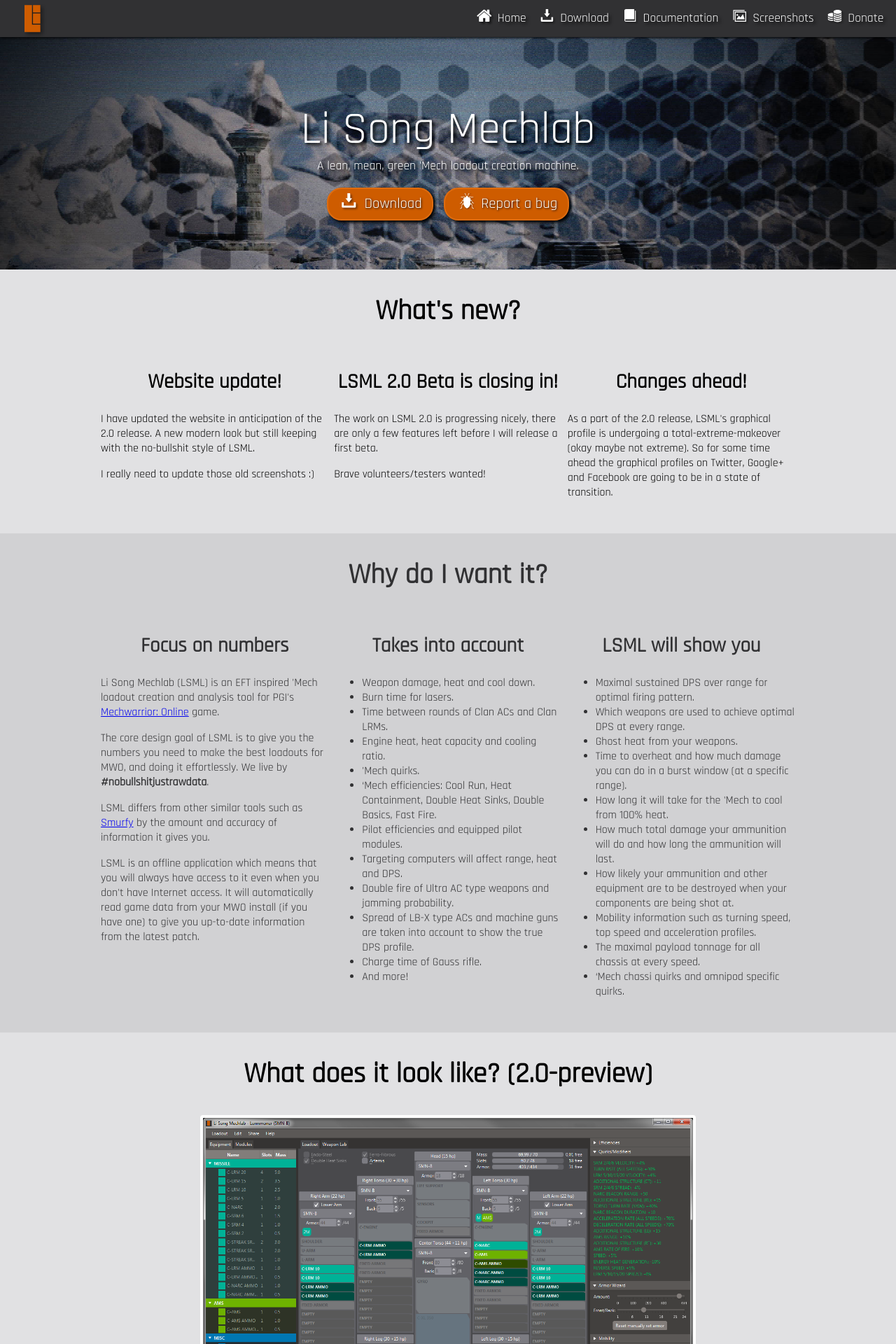
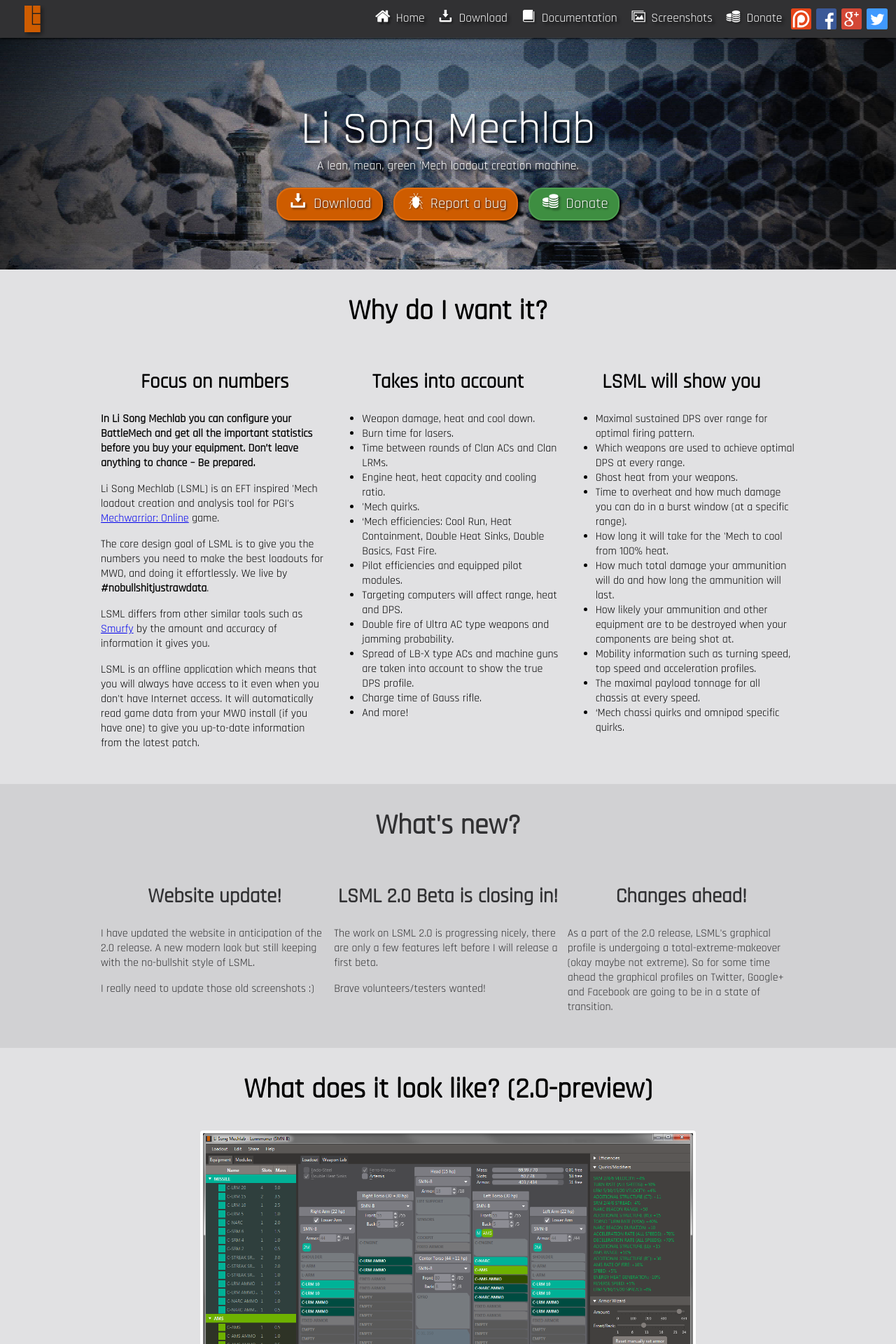
Before and after one commit to lisongmechlab/lsml, a PHP site: page / in a window 1280 px wide. Shown: the top 1920 px of the page at 70% size. Run offline with PHP 8.4, Linux system fonts and the light colour scheme; some libraries are stand-ins or nearby versions.

Commit message:
Improving web page again.

```diff
--- a/index.html
+++ b/index.html
@@ -9,12 +9,36 @@
     <link rel="stylesheet" href="flexslider.css" type="text/css">
     <script src="jquery-2.2.1.min.js"></script>
     <script defer src="jquery.flexslider-min.js"></script>
+    <script type="application/ld+json">
+	{
+		"@context": "http://schema.org",
+		"@type": "SoftwareApplication",
+        "name" : "Li Song Mechlab",
+        "creator" : "Li Song",
+        "description" : "In Li Song Mechlab you can configure your BattleMech and get all the important statistics before you buy your equipment in the game MechWarrior Online.",
+        "keywords" : "Li Song Mechlab, Li Song Mech Lab, LSML, LiLab",
+        "applicationCategory" : "Tool to configure 'mechs for MechWarrior Online",
+        "operatingSystem" : "Windows, Linux, MacOS",
+		"offers":{
+    	  "@type": "Offer",
+    	  "availability": "http://schema.org/InStock",
+          "priceCurrency":"USD",
+          "price" : "0",
+        "offeredBy":{
+          "@id":"#Organization",
+          "@type":"Organization",
+          "name":"Li Soft",
+          "logo":"https://emilybjoerk.github.io/lsml/images/logo.svg",
+          "url":"http://li-soft.org/"
+    			}
+            }
+	}</script>
 </head>
 <body>
 <nav>
     <img src="images/logo.svg" class="logo" alt="LSML"/>
     <div style="flex-grow:20;"></div>
-    <div class="buttons">
+    <div class="navigation">
         <div><a href="index.html#about"><img src="icons/home.svg" alt="Home"/> Home </a></div>
         <div><a href="https://github.com/lisongmechlab/lsml/releases"><img src="icons/download.svg" alt="Download"/> Download </a></div>
         <div><a href="https://github.com/lisongmechlab/lsml/wiki"><img src="icons/documentation.svg" alt="Documentation"/> Documentation </a></div>
@@ -22,11 +46,11 @@
         <div><a href="index.html#donate"><img src="icons/donate.svg" alt="Donate"/> Donate </a></div>
     </div>
 
-    <script defer type="text/javascript" src="https://static.addtoany.com/menu/page.js"></script>
-    <div class="social a2a_kit a2a_kit_size_32 a2a_default_style">
-        <a class="a2a_button_facebook"></a>
-        <a class="a2a_button_twitter"></a>
-        <a class="a2a_button_google_plus"></a>
+    <div class="social">
+        <a href="https://www.patreon.com/LSML" target="_blank"><img src="icons/sm_patreon.svg" alt="Patreon Page"/></a>
+        <a href="https://www.facebook.com/lisongmechlab/" target="_blank"><img src="icons/sm_fb.svg" alt="FB Page"/></a>
+        <a href="https://plus.google.com/b/105397558916882187005/105397558916882187005" target="_blank"><img src="icons/sm_gplus.svg" alt="G+ Page"/></a>
+        <a href="https://twitter.com/lisongmechlab" target="_blank"><img src="icons/sm_twitter.svg" alt="Twitter Page"/></a>
     </div>
 </nav>
 <main>
@@ -35,33 +59,16 @@
         <h2>A lean, mean, green 'Mech loadout creation machine.</h2>
         <a class="button" href="https://github.com/lisongmechlab/lsml/releases"><img src="icons/download_btn.svg" alt="Download"/> Download</a>
         <a class="button" href="https://github.com/lisongmechlab/lsml/wiki/Reporting-Issues"><img src="icons/bug_btn.svg" alt="Report a bug"/> Report a bug</a>
-    </section>
-    <section>
-        <h1>What's new?</h1>
-        <div class="content">
-            <div>
-                <h2>Website update!</h2>
-                <p>I have updated the website in anticipation of the 2.0 release. A new modern look but still keeping with the no-bullshit style of LSML.</p>
-                <p>I really need to update those old screenshots :)</p>
-            </div>
-            <div>
-                <h2>LSML 2.0 Beta is closing in!</h2>
-                <p>The work on LSML 2.0 is progressing nicely, there are only a few features left before I will release a first beta.</p>
-                <p>Brave volunteers/testers wanted!</p>
-            </div>
-            <div>
-                <h2>Changes ahead!</h2>
-                <p>As a part of the 2.0 release, LSML's graphical profile is undergoing a total-extreme-makeover (okay maybe not extreme). So for some time ahead the graphical profiles on Twitter, Google+ and Facebook are going to be in a state of transition.</p>
-            </div>
-        </div>
+        <a class="sub-button" href="index.html#donate"><img src="icons/donate.svg" alt="Donate"/> Donate</a>
     </section>
     <section>
         <h1 id="about">Why do I want it?</h1>
         <div class="content">
             <div>
                 <h2>Focus on numbers</h2>
+                <p><em>In Li Song Mechlab you can configure your BattleMech and get all the important statistics before you buy your equipment. Don’t leave anything to chance &ndash; Be prepared.</em></p>
                 <p>Li Song Mechlab (LSML) is an EFT inspired 'Mech loadout creation and analysis tool for PGI's <a href="http://mwomercs.com">Mechwarrior: Online</a> game.</p>
-                <p>The core design goal of LSML is to give you the numbers you need to make the best loadouts for MWO, and doing it effortlessly. We live by <b>#nobullshitjustrawdata</b>.</p>
+                <p>The core design goal of LSML is to give you the numbers you need to make the best loadouts for MWO, and doing it effortlessly. We live by <em>#nobullshitjustrawdata</em>.</p>
                 <p>LSML differs from other similar tools such as <a  href="http://mwo.smurfy-net.de">Smurfy</a> by the amount and accuracy of information it gives you.</p>
                 <p>LSML is an offline application which means that you will always have access to it even when you don't have Internet access. It will automatically read game data from your MWO install (if you have one) to give you up-to-date information from the latest patch.</p>
             </div>
@@ -100,6 +107,25 @@
         </div>
     </section>
     <section>
+        <h1>What's new?</h1>
+        <div class="content">
+            <div>
+                <h2>Website update!</h2>
+                <p>I have updated the website in anticipation of the 2.0 release. A new modern look but still keeping with the no-bullshit style of LSML.</p>
+                <p>I really need to update those old screenshots :)</p>
+            </div>
+            <div>
+                <h2>LSML 2.0 Beta is closing in!</h2>
+                <p>The work on LSML 2.0 is progressing nicely, there are only a few features left before I will release a first beta.</p>
+                <p>Brave volunteers/testers wanted!</p>
+            </div>
+            <div>
+                <h2>Changes ahead!</h2>
+                <p>As a part of the 2.0 release, LSML's graphical profile is undergoing a total-extreme-makeover (okay maybe not extreme). So for some time ahead the graphical profiles on Twitter, Google+ and Facebook are going to be in a state of transition.</p>
+            </div>
+        </div>
+    </section>
+    <section>
         <h1 id="screenshots">What does it look like? (2.0-preview)</h1>
         <div class="slider">
             <div id="slider" class="flexslider">
@@ -116,6 +142,12 @@
                 <li><img src="images/2.0pre-loadout-weaponlab.png" alt="Screenshot" /></li>
             </ul>
             </div>
+        </div>
+    </section>
+    <section>
+        <h1>Don't leave anything to chance &ndash; Be prepared!</h1>
+        <div class="content, patreon">
+            <a class="big-button" href="https://github.com/lisongmechlab/lsml/releases"><img src="icons/download_btn.svg" alt="Download"/> Download Now!<br> <small>That's an order, 'Mech Warrior!</small></a>
         </div>
     </section>
     <section>
--- a/theme.css
+++ b/theme.css
@@ -7,6 +7,21 @@ body {
     color: black;
     width: 100%;
     overflow-x: hidden;
+}
+
+em{
+    font-weight: bolder;
+    font-style: normal;
+}
+
+h1{
+	font-size: 2.5em;
+    text-align: center;
+}
+
+h2{
+	font-size: 1.8em;
+    text-align: center;
 }
 
 /**** navigation bar ****/
@@ -31,55 +46,52 @@ nav {
     z-index: 1;
 }
 
-nav .buttons{
+.navigation{
     vertical-align: middle;
     display: flex;
     flex-flow: row;
 }
 
-.buttons div{
+.navigation div{
     display: inline-block;
 }
 
-nav .social{
+.social{
     padding: 0.5em;
     display: flex;
     flex-flow: row;
 }
 
-nav .logo{
+.logo{
     height: 3em;
     padding: 0 0.5em 0 2em;
 }
 
-.button:SELECTED,
-nav a:SELECTED {
+.sub-button,
+.sub-button a:LINK,
+.sub-button a:ACTIVE,
+.sub-button a:VISITED,
+.big-button,
+.big-button a:LINK,
+.big-button a:ACTIVE,
+.big-button a:VISITED,
+.button:LINK,
+.button:ACTIVE,
+.button:VISITED,
+nav a:LINK,
+nav a:ACTIVE,
+nav a:VISITED{
 	text-decoration: none;
-	color: inherit;
+	color: white;
 }
 
-.button:VISITED,
-nav a:VISITED {
-	text-decoration: none;
-	color: inherit;
-}
-
+.sub-button a:HOVER,
+.big-button:HOVER,
 .button:HOVER,
 nav a:HOVER {
 	text-decoration: none;
-	color: inherit;
-}
-
-.button:ACTIVE,
-nav a:ACTIVE {
-	text-decoration: none;
-	color: inherit;
-}
-
-.button:LINK,
-nav a:LINK {
-	text-decoration: none;
-	color: inherit;
+	color: white;
+    text-shadow: 1px 1px 4px grey;
 }
 
 nav a img {
@@ -90,11 +102,15 @@ nav a img {
 	vertical-align: middle;
 }
 
-div .nav {
-	display: inline-block;
+nav .social img{
+	padding: 0.2em;
+    width: 1.66em;
+    height: 1.66em;
 }
 
 /*****************************************************/
+.sub-button,
+.big-button,
 .button{
     font-size: 1.3em;
     background: #ce5c00;/*#414143;*/
@@ -110,12 +126,24 @@ div .nav {
     text-shadow: 1px 1px 3px black;
 }
 
+.sub-button img,
+.big-button img,
 .button img{
     width: auto;
 	height: 1.5em;
 	vertical-align: middle;
 }
 
+.big-button{
+    padding-top: 0.5em;
+    font-size: 2.3em;
+}
+.big-button img{
+    height: 2em;
+}
+
+.sub-button:hover,
+.big-button:hover,
 .button:hover {
     background: #ee7c20;
     border-color: #fe8c30;
@@ -123,11 +151,28 @@ div .nav {
     border-color: #4e9e51;*/
 }
 
+.sub-button:active,
+.big-button:active,
 .button:active {
-    background-color: #3e8e41;
-    border-color: #4e9e51;
+    background-color: #a24e0b; /*#3e8e41*/;
+    border-color: #b35d19; /*#4e9e51*/;
     box-shadow: 1px 1px 4px black;
     transform: translateY(2px);
+}
+
+.sub-button{
+    background: #3e8e41;
+    border-color: #4e9e51;
+}
+
+.sub-button:hover{
+    background-color: #5ab05d;
+    border-color: #6dbf70;
+}
+
+.sub-button:active{
+    background-color: #336335;
+    border-color: #457547;
 }
 
 /*****************************************************/
@@ -168,16 +213,6 @@ section.header h2 {
 	padding-top: 0;
 	margin-top: 0;
 	font-size: 1.1em;
-}
-
-section h1{
-	font-size: 2.5em;
-    text-align: center;
-}
-
-section h2{
-	font-size: 1.8em;
-    text-align: center;
 }
 
 .content{
```
Also changed, not shown: icons/sm_fb.svg (added), icons/sm_gplus.svg (added), icons/sm_patreon.svg (added), icons/sm_twitter.svg (added).
